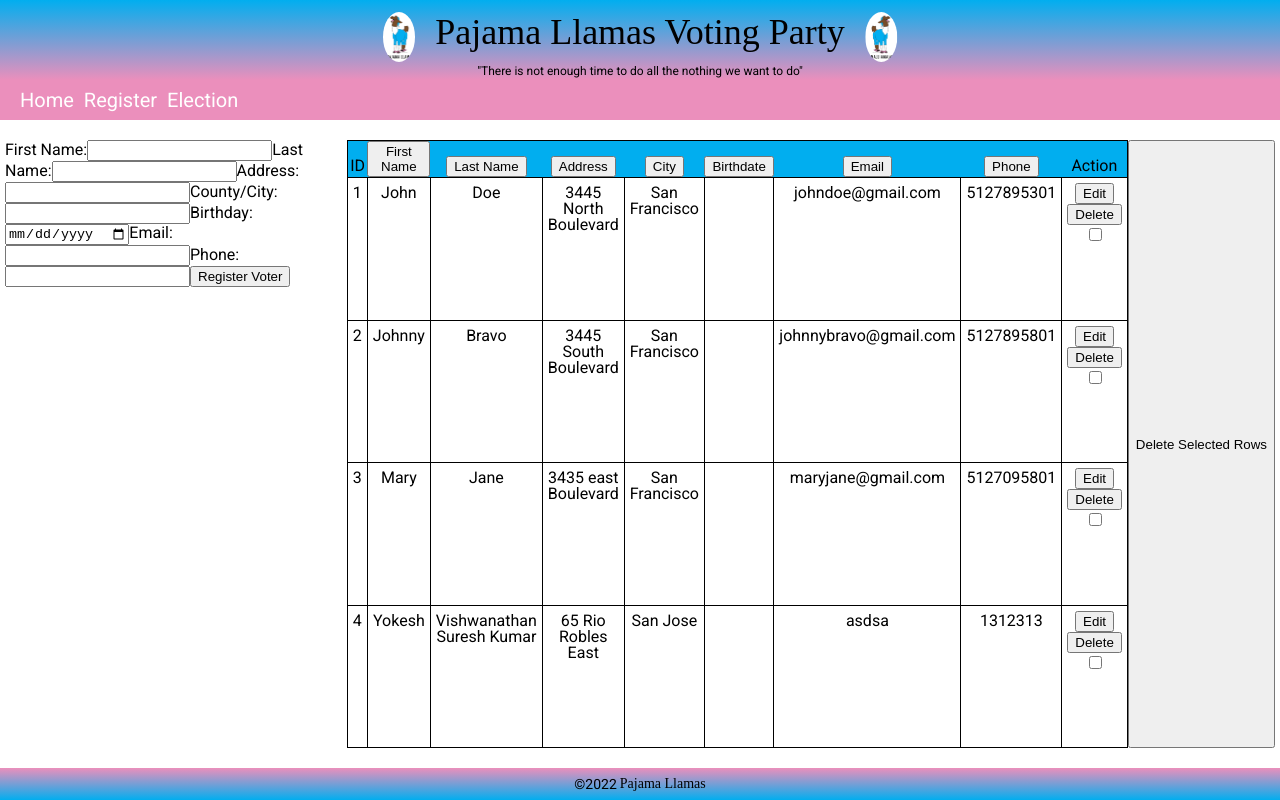
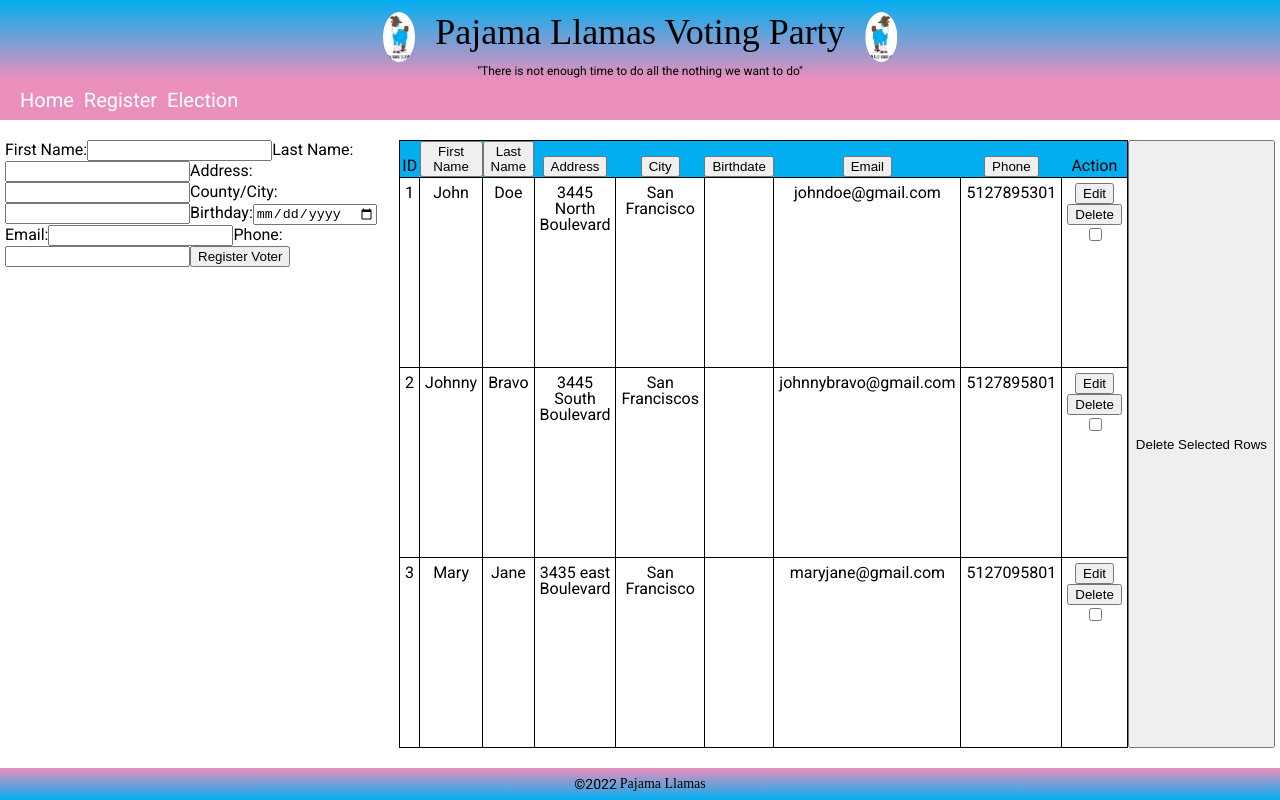
Before and after one commit to Kal-elthegreat/llamas, a React (Create React App) app in the folder final-proj/: page /register in a window 1280 px wide. Built offline with nearby package versions, Linux system fonts and the light colour scheme; data requests are answered from the project's data file; a web font is replaced by a local one.

Commit message:
fixing edit voter

```diff
--- a/final-proj/db.json
+++ b/final-proj/db.json
@@ -11,14 +11,13 @@
       "phone": "5127895301"
     },
     {
-      "id": 2,
       "firstName": "Johnny",
       "lastName": "Bravo",
       "address": "3445 South Boulevard",
-      "city": "San Francisco",
-      "birthDate": "03/03/1991",
+      "city": "San Franciscos",
       "email": "johnnybravo@gmail.com",
-      "phone": "5127895801"
+      "phone": "5127895801",
+      "id": 2
     },
     {
       "id": 3,
@@ -29,17 +28,6 @@
       "birthDate": "03/04/1991",
       "email": "maryjane@gmail.com",
       "phone": "5127095801"
-    },
-    {
-      "firstName": "Yokesh",
-      "lastName": "Vishwanathan Suresh Kumar",
-      "address": "65 Rio Robles East",
-      "city": "San Jose",
-      "birthdate": "",
-      "email": "asdsa",
-      "phone": "1312313",
-      "birthday": "2022-02-17",
-      "id": 4
     }
   ],
   "elections": [
--- a/final-proj/src/components/register/VoterTable.js
+++ b/final-proj/src/components/register/VoterTable.js
@@ -5,7 +5,6 @@ import { VoterEditRow } from './VoterEditRow';
 
 export const VoterTable = props => {
 
-console.log(props.voters);
 
 const showSortDir = (colName) => {
 
@@ -18,6 +17,8 @@ const showSortDir = (colName) => {
 
 
 const sortBy = (e)=>{
+    console.log('sortby',e.target.name, props.sortObj.column);
+
     if(props.sortObj.column === e.target.name)
         props.onSort({column:e.target.name,order:!props.sortObj.order});
     else
@@ -31,13 +32,13 @@ const sortBy = (e)=>{
             <thead>
                 <tr>
                     <th >ID </th>
-                    <th > <button className="btn" type="button" onClick={sortBy}>First Name {showSortDir('firstName')}</button></th>
-                    <th > <button className="btn" type="button" onClick={sortBy}>Last Name {showSortDir('lastName')}</button></th>
-                    <th > <button className="btn" type="button" onClick={sortBy}>Address{showSortDir('address')}</button></th>
-                    <th > <button className="btn" type="button" onClick={sortBy}>City{showSortDir('city')}</button></th>
-                    <th > <button className="btn" type="button" onClick={sortBy}>Birthdate{showSortDir('birthDate')}</button></th>
-                    <th > <button className="btn" type="button" onClick={sortBy}>Email{showSortDir('email')}</button></th>
-                    <th > <button className="btn" type="button" onClick={sortBy}>Phone{showSortDir('phone')}</button></th>
+                    <th > <button className="btn" type="button" name="firstName" onClick={sortBy}>First Name {showSortDir('firstName')}</button></th>
+                    <th > <button className="btn" type="button" name="lastName" onClick={sortBy}>Last Name {showSortDir('lastName')}</button></th>
+                    <th > <button className="btn" type="button" name="address" onClick={sortBy}>Address{showSortDir('address')}</button></th>
+                    <th > <button className="btn" type="button" name="city" onClick={sortBy}>City{showSortDir('city')}</button></th>
+                    <th > <button className="btn" type="button" name="birthDate" onClick={sortBy}>Birthdate{showSortDir('birthDate')}</button></th>
+                    <th > <button className="btn" type="button" name="email" onClick={sortBy}>Email{showSortDir('email')}</button></th>
+                    <th > <button className="btn" type="button" name="phone" onClick={sortBy}>Phone{showSortDir('phone')}</button></th>
                     <th>Action</th>
                 </tr>
             </thead>
--- a/final-proj/src/components/register/VoterTool.js
+++ b/final-proj/src/components/register/VoterTool.js
@@ -16,6 +16,7 @@ export const VoterTool = () =>{
                 onDeleteVoter={llamasStore.deleteVoter}
                 onClickSave={llamasStore.saveVoter}
                 sortObj={llamasStore.sortObj}
+                onSort={llamasStore.sortVoters}
                 // sortButtonText={llamasStore.votersSort.sortCol + "-" + voterToolStore.votersSort.sortDir}
                 />
                 </>
--- a/final-proj/src/components/register/registerVoterActions.js
+++ b/final-proj/src/components/register/registerVoterActions.js
@@ -55,8 +55,9 @@ export const addVoter = voter => {
     }
 }
 
-export const createEditVoterAction = editVoterId =>
-({type: EDIT_VOTER_REQUEST_ACTION, payload: editVoterId})
+export const createEditVoterAction = editVoterId =>({
+    type: EDIT_VOTER_REQUEST_ACTION, payload: {editVoterId}
+})
 
 export const createCancelEditVoterAction = ()=>({
     type: CANCEL_EDIT_VOTER_ACTION
--- a/final-proj/src/components/register/registerVoterSelectors.js
+++ b/final-proj/src/components/register/registerVoterSelectors.js
@@ -7,15 +7,18 @@ export const selectEditVoterId = state => state.editVoterId;
 export const selectSortedVoters = createSelector(
     selectVoters,
     selectSortObj,
-    (voters,sortObj)=>{
+    (voters,sortObj)=>
         [...voters].sort((a,b) => {
+          console.log(sortObj.column);
+          console.log(sortObj.order);
             if (a[sortObj.column] > b[sortObj.column]) {
+              console.log('1');
                 return sortObj.order  ? -1 : 1;
               } else if (a[sortObj.column] < b[sortObj.column]) {
+                console.log('2');
                 return sortObj.order  ? 1 : -1;
               } else {
+                console.log('3');
                 return 0;
               }
-        })
-    }
-);
+        }));
--- a/final-proj/src/shared/llamasReducer.js
+++ b/final-proj/src/shared/llamasReducer.js
@@ -19,7 +19,7 @@ const editVoterIdReducer = (editVoterId=-1,action) => {
     return editVoterId;
 }
 
-const sortObjReducer = (sortObj={order:true,column:'ID'},action)=>{
+const sortObjReducer = (sortObj={order:true,column:'Id'},action)=>{
     if(action.type===SORT_VOTERS_ACTION){
        return {...action.payload.value}
     }
--- a/final-proj/src/shared/useLlamasStore.js
+++ b/final-proj/src/shared/useLlamasStore.js
@@ -8,7 +8,7 @@ import { selectEditVoterId, selectSortedVoters, selectSortObj } from "../compone
 
 export const useLlamasStore = ()=> {
     //voters
-    const voters = useSelector(state => state.voters);
+    const voters = useSelector(selectSortedVoters);
     const editVoterId = useSelector(selectEditVoterId);
     const sortObj = useSelector(selectSortObj);
 
```
